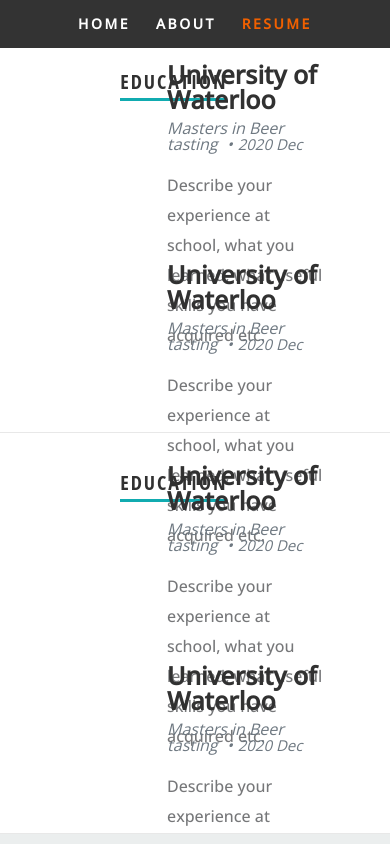
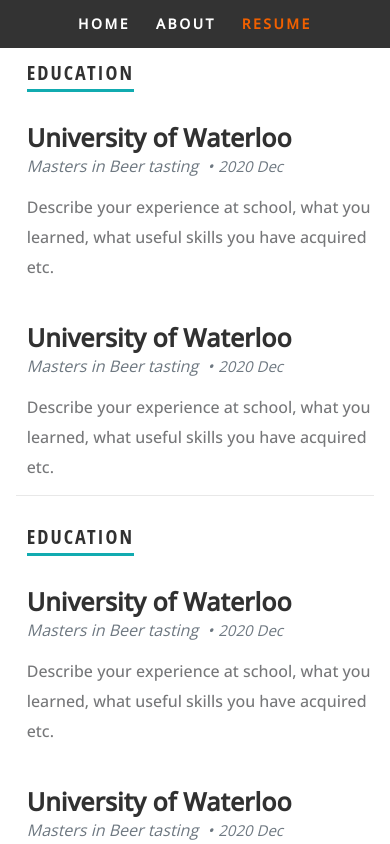
Before and after one commit to RyderHe/Ryder-Personal-Website-v1, a React (Create React App) app: page /resume in a window 390 px wide. Shown: the top 844 px of the page. Built offline with nearby package versions, Linux system fonts and the light colour scheme.

Commit message:
Add responsiveness to Experience section

```diff
--- a/public/resumeData.json
+++ b/public/resumeData.json
@@ -4,7 +4,7 @@
       "occupation": "Full Stack Developer",
       "description": "Here will be your description. Use this to describe what you do or whatever you feel best describes yourself to a potential employer",
       "image": "profile_photo.jpg",
-      "bio": "I am currently working as a Web Developer at CIBC. I&apos;ve created full-stack projects with React, Node servers, and databases. I am passionate to code, learn, and improve. I look forward to future challenges and expanding my knowledge and skills.",
+      "bio": "I am currently working as a Web Developer at CIBC. I am passionate to code, learn, and improve. As an explorer, I look forward to future challenges and expanding my knowledge🚀.",
       "contactmessage": "Here is where you should write your message to readers to have them get in contact with you.",
       "email": "ryder.he.cs@gmail.com",
       "phone": "555-555-5555",
--- a/src/App.js
+++ b/src/App.js
@@ -76,7 +76,19 @@
           </Route>
           <Route
             path="/resume"
-            element={<><Resume/><Footer/></>}>
+            element={
+              <>
+                <Resume
+                  educationData={ resumeData.resume.education }
+                  workData={ resumeData.resume.work }
+                  projectsData={ resumeData.portfolio.projects}
+                />
+                <Footer
+                  // educationData={ resumeData.education }
+                  // workData={ resumeData.work }
+                />
+              </>
+            }>
           </Route>
         </Routes>
 
--- a/src/components/Experience/Experience.css
+++ b/src/components/Experience/Experience.css
@@ -41,7 +41,7 @@
     width: fit-content;
 
     position: relative;
-    left: 50%;
+    left: 20%;
     top: 10%;
 }
 
@@ -105,3 +105,50 @@
     left: 3%;
     top: 10%;
  }
+
+/* screenwidth less than 1024px
+--------------------------------------------------------------------- */
+@media only screen and (max-width: 1024px) {
+    .experience-theme__header___h1{
+        position: relative;
+        left: 8%;
+        top: 10%;
+    }
+}
+
+ /* screenwidth less than 900px
+--------------------------------------------------------------------- */
+@media only screen and (max-width: 900px) {
+
+}
+
+ /* mobile wide/smaller tablets
+---------------------------------------------------------------------- */
+@media only screen and (max-width: 767px) {
+    /* flex */
+    .experience-theme_container {
+        display: flex;
+        flex-direction: column;
+        padding-top: 0;
+
+        border-bottom: 1px solid #E8E8E8;
+        margin: 1em 1em 0 1em;
+    }
+
+    .experience-theme__header___h1{
+
+        position: relative;
+        left: 3%;
+        top: 0;
+
+        margin-top: 0.75em;
+    }
+
+
+}
+
+/* mobile narrow
+  -------------------------------------------------------------------------- */
+@media only screen and (max-width: 480px) {
+
+}
--- a/src/components/Experience/Experience.js
+++ b/src/components/Experience/Experience.js
@@ -1,28 +1,11 @@
 import "./Experience.css";
 
-const Experience = () => {
+const Experience = (props) => {
+  // const { educationData, workData } = props;
   return (
     <div id="experience">
 
-      <div className="experience-theme_container">
-        <div className="experience-theme__header">
-          <h1 className="experience-theme__header___h1">Education</h1>
-        </div>
-
-        <div className="experience-theme__entries">
-          <div className="experience_theme__entries___row" key={1}>
-            <h3>University of Waterloo</h3>
-            <p className="info">Masters in Beer tasting <span>&bull;</span><em className="date">2020 Dec</em></p>
-            <p className="description">Describe your experience at school, what you learned, what useful skills you have acquired etc.</p>
-          </div>
-
-          <div className="experience_theme__entries___row" key={2}>
-            <h3>University of Waterloo</h3>
-            <p className="info">Masters in Beer tasting <span>&bull;</span><em className="date">2020 Dec</em></p>
-            <p className="description"> Describe your experience at school, what you learned, what useful skills you have acquired etc.</p>
-          </div>
-        </div>
-      </div>
+      {/* education */}
       <div className="experience-theme_container">
         <div className="experience-theme__header">
           <h1 className="experience-theme__header___h1">Education</h1>
@@ -43,38 +26,26 @@
         </div>
       </div>
 
-
-      {/* <div className="row work">
-
-        <div className="three columns header-col">
-          <h1><span>Work</span></h1>
+      {/* work */}
+      <div className="experience-theme_container">
+        <div className="experience-theme__header">
+          <h1 className="experience-theme__header___h1">Education</h1>
         </div>
 
-        <div className="nine columns main-col">
-          work
+        <div className="experience-theme__entries">
+          <div className="experience_theme__entries___row" key={1}>
+            <h3>University of Waterloo</h3>
+            <p className="info">Masters in Beer tasting <span>&bull;</span><em className="date">2020 Dec</em></p>
+            <p className="description">Describe your experience at school, what you learned, what useful skills you have acquired etc.</p>
+          </div>
+
+          <div className="experience_theme__entries___row" key={2}>
+            <h3>University of Waterloo</h3>
+            <p className="info">Masters in Beer tasting <span>&bull;</span><em className="date">2020 Dec</em></p>
+            <p className="description"> Describe your experience at school, what you learned, what useful skills you have acquired etc.</p>
+          </div>
         </div>
       </div>
-
-
-
-      <div className="row skill">
-
-        <div className="three columns header-col">
-          <h1><span>Skills</span></h1>
-        </div>
-
-        <div className="nine columns main-col">
-
-          <p>skillmessage
-          </p>
-
-          <div className="bars">
-            <ul className="skills">
-              skills
-            </ul>
-          </div>
-        </div>
-      </div> */}
     </div>
   );
 }
--- /dev/null
+++ b/src/components/ExperienceCard/ExperienceCard.js
@@ -0,0 +1 @@
+import "./ExperienceCard.css";
--- a/src/pages/About/About.css
+++ b/src/pages/About/About.css
@@ -179,7 +179,7 @@
    }
 
    .about__about-me .about__about-me___p{
-      font-size: 14px;
+      font-size: 16px;
    }
 
    /* contact-me */
@@ -263,7 +263,7 @@
    }
 
    .about__about-me .about__about-me___p{
-      font-size: 14px;
+      font-size: 16px;
    }
 
    /* contact-me */
@@ -352,7 +352,7 @@
    }
 
    .about__about-me .about__about-me___p{
-      font-size: 14px;
+      font-size: 16px;
    }
 
    /* contact-me */
@@ -440,7 +440,7 @@
       }
 
       .about__about-me .about__about-me___p{
-         font-size: 14px;
+         font-size: 16px;
          margin-top: 0.1em;
 
          position: relative;
--- a/src/pages/Resume/Resume.js
+++ b/src/pages/Resume/Resume.js
@@ -2,11 +2,12 @@
 import Experience from "../../components/Experience/Experience";
 import Projects from "../../components/Projects/Projects";
 
-const Resume = () => {
+const Resume = (props) => {
+  const { educationData, workData, projectsData } = props;
   return (
     <section id="resume">
-      <Experience />
-      <Projects />
+      <Experience educationData={ educationData } workData={ workData }/>
+      <Projects projectsData={ projectsData }/>
     </section>
   )
 }
```
Also changed, not shown: src/App.css (+0 -49 lines), src/components/Projects/Projects.css (+19 -0 lines), src/reportWebVitals.js (deleted, +0 -13 lines), src/components/ExperienceCard/ExperienceCard.css (added).
